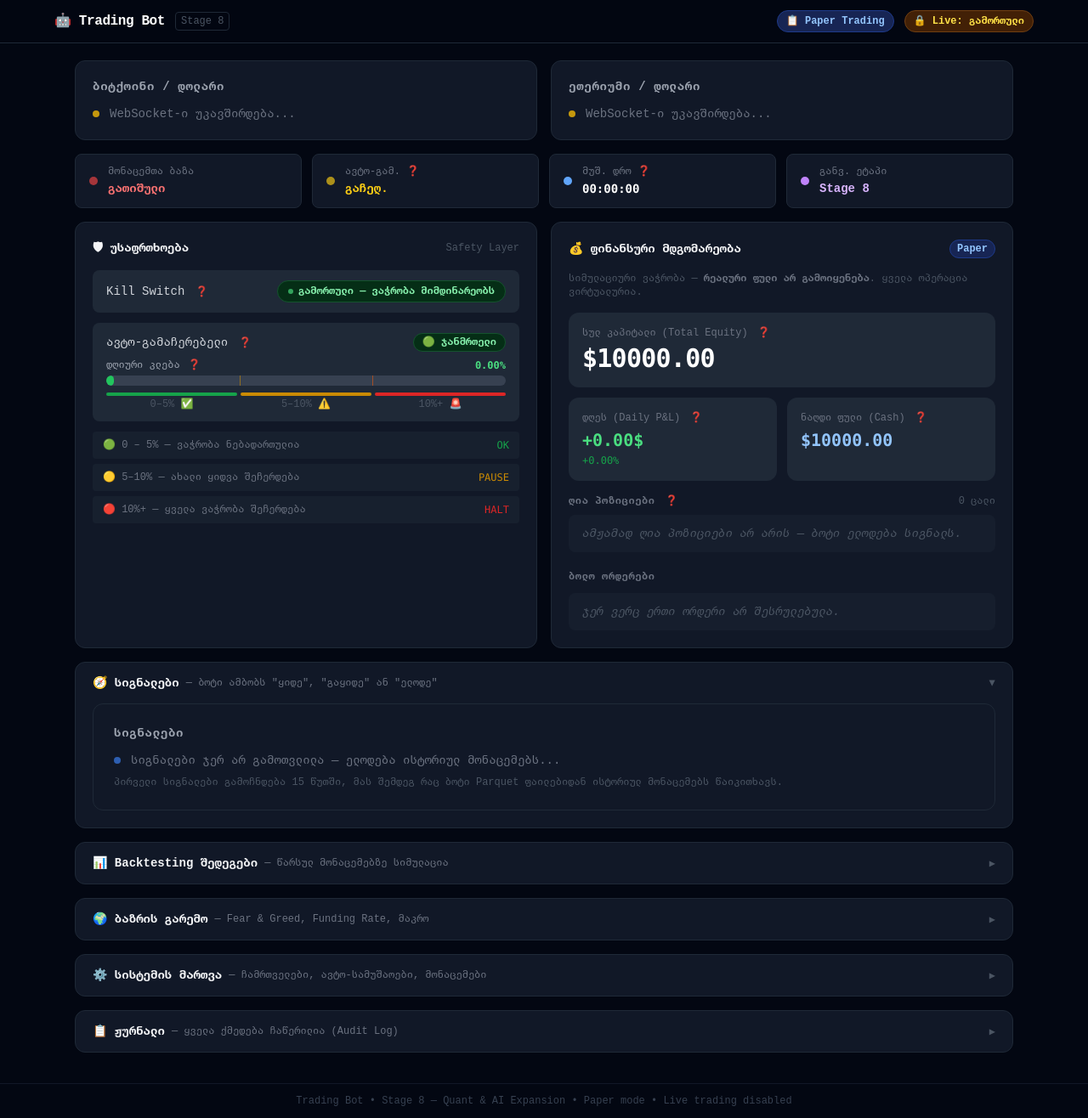
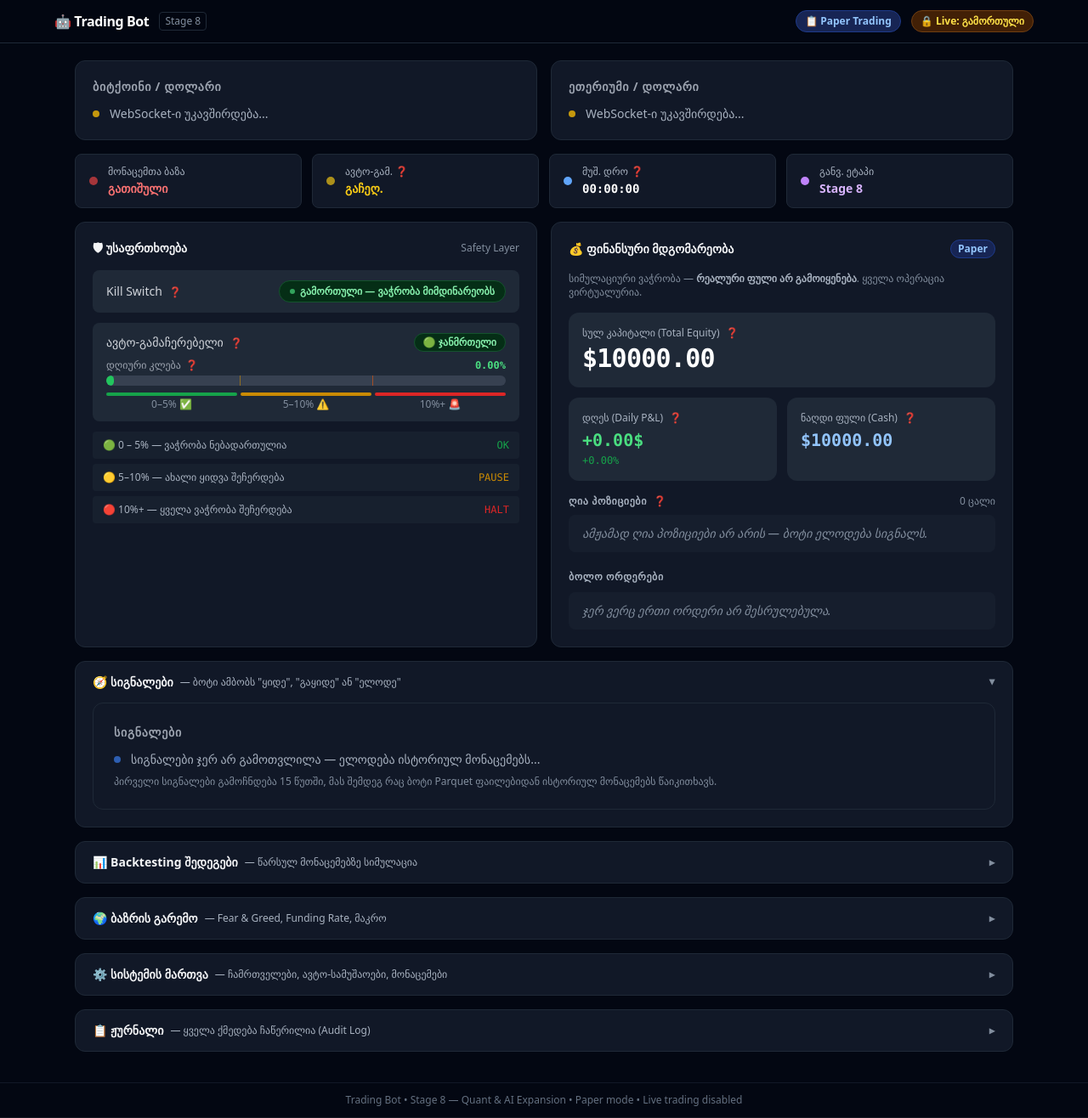
Before and after one commit to Gkamashidze/trading-bot, a FastAPI app: page / in a window 1280 px wide. Shown: the whole page at 85% size. Run offline with FastAPI, Linux system fonts and the light colour scheme; parts of the project's set-up code (start-up, migrations or seed data) failed here and were passed over; some libraries are stand-ins or nearby versions.

Commit message:
fix(dashboard): improve text readability on dark background
What was done: Switched body font from monospace to system sans-serif (easier to read as
labels/prose), and added contrast overrides so gray-500/600/700 classes render brighter
on the gray-950 background. One CSS change fixes all 9 partials globally.
Files changed: index.html
Status: WORKING

Co-Authored-By: Claude Code <noreply@anthropic.com>

```diff
--- a/trading_bot/dashboard/templates/index.html
+++ b/trading_bot/dashboard/templates/index.html
@@ -7,7 +7,14 @@
   <script src="https://cdn.tailwindcss.com"></script>
   <script src="https://unpkg.com/htmx.org@1.9.12"></script>
   <style>
-    body { font-family: 'JetBrains Mono', 'Fira Code', 'Courier New', monospace; }
+    /* Sans-serif for labels/text — monospace only for numbers (.font-mono) */
+    body { font-family: system-ui, -apple-system, 'Segoe UI', Helvetica, Arial, sans-serif; font-size: 15px; }
+    .font-mono { font-family: 'JetBrains Mono', 'Fira Code', 'Courier New', monospace; }
+
+    /* Contrast fix — body prefix raises specificity above Tailwind CDN injection */
+    body .text-gray-500 { color: rgb(168 178 192); }
+    body .text-gray-600 { color: rgb(130 142 158); }
+    body .text-gray-700 { color: rgb(100 112 128); }
 
     /* ───── tooltip system ─────
        Use:  <span class="tip" data-tip="ახსნა">label ❓</span>
```
